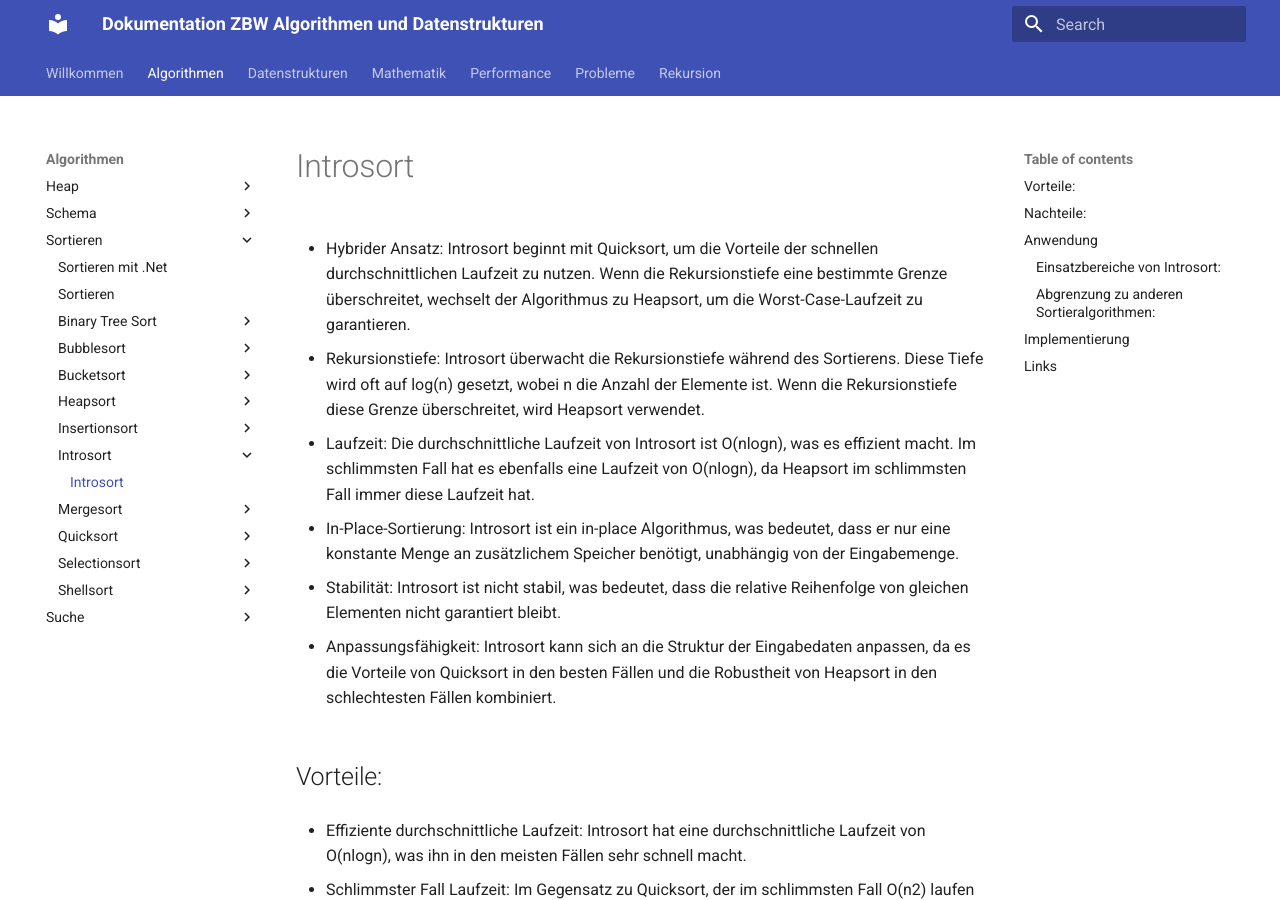
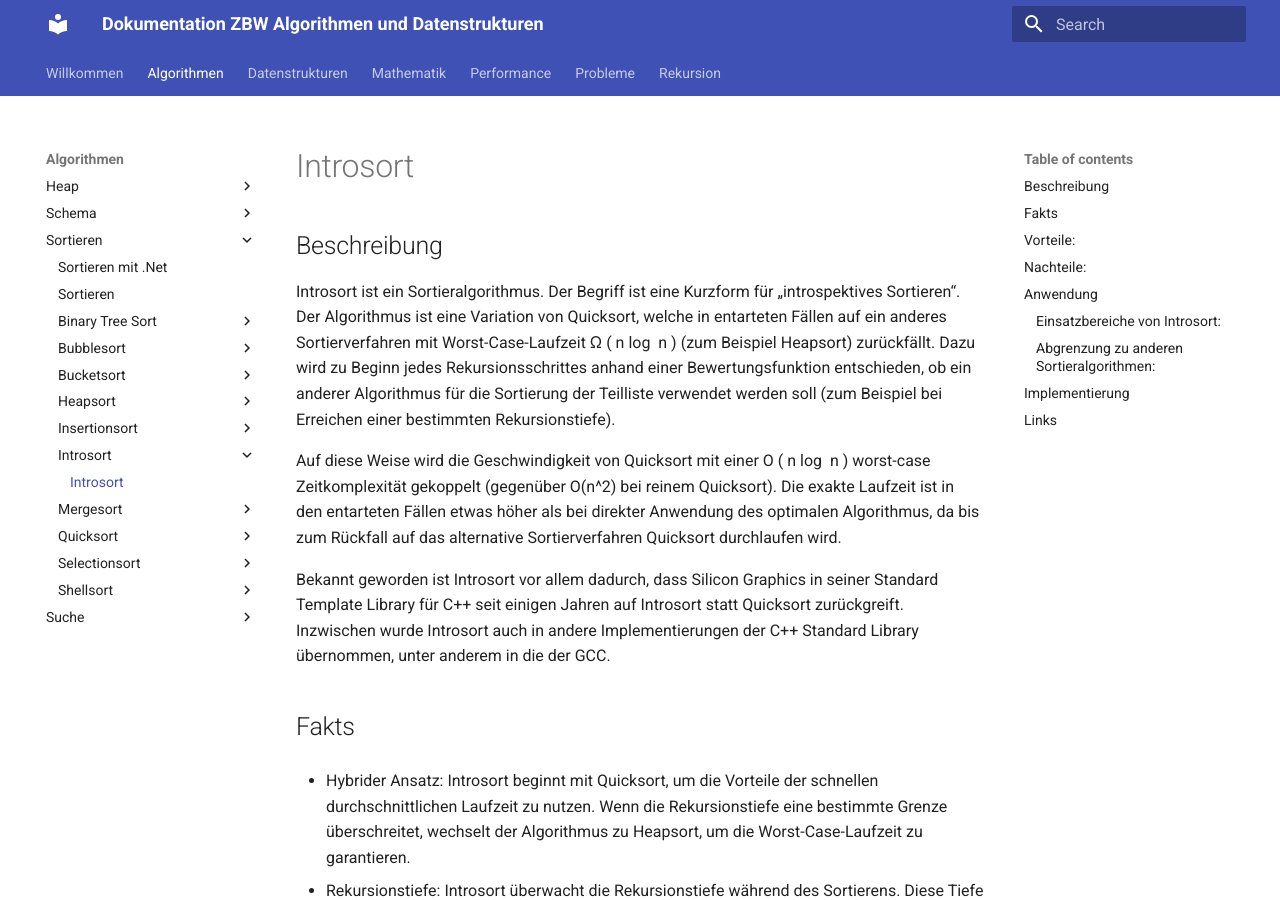
Before and after one commit to tsolenthaler/zbwAlgDs, an MkDocs documentation site: the page built from docs/algorithmen/sortieren/Introsort/Introsort.md, in a window 1280 px wide and 900 px high. Built offline with MkDocs 1.6.1 and Material for MkDocs 9.7.7, drawn with Linux system fonts in a browser that asks for light colours.

Commit message:
add description and facts section to Introsort documentation

```diff
--- a/docs/algorithmen/sortieren/Introsort/Introsort.md
+++ b/docs/algorithmen/sortieren/Introsort/Introsort.md
@@ -1,4 +1,13 @@
 # Introsort
+
+## Beschreibung
+Introsort ist ein Sortieralgorithmus. Der Begriff ist eine Kurzform für „introspektives Sortieren“. Der Algorithmus ist eine Variation von Quicksort, welche in entarteten Fällen auf ein anderes Sortierverfahren mit Worst-Case-Laufzeit Ω ( n log ⁡ n ) (zum Beispiel Heapsort) zurückfällt. Dazu wird zu Beginn jedes Rekursionsschrittes anhand einer Bewertungsfunktion entschieden, ob ein anderer Algorithmus für die Sortierung der Teilliste verwendet werden soll (zum Beispiel bei Erreichen einer bestimmten Rekursionstiefe).
+
+Auf diese Weise wird die Geschwindigkeit von Quicksort mit einer O ( n log ⁡ n ) worst-case Zeitkomplexität gekoppelt (gegenüber O(n^2) bei reinem Quicksort). Die exakte Laufzeit ist in den entarteten Fällen etwas höher als bei direkter Anwendung des optimalen Algorithmus, da bis zum Rückfall auf das alternative Sortierverfahren Quicksort durchlaufen wird.
+
+Bekannt geworden ist Introsort vor allem dadurch, dass Silicon Graphics in seiner Standard Template Library für C++ seit einigen Jahren auf Introsort statt Quicksort zurückgreift. Inzwischen wurde Introsort auch in andere Implementierungen der C++ Standard Library übernommen, unter anderem in die der GCC.
+
+## Fakts
 
 * Hybrider Ansatz: Introsort beginnt mit Quicksort, um die Vorteile der schnellen durchschnittlichen Laufzeit zu nutzen. Wenn die Rekursionstiefe eine bestimmte Grenze überschreitet, wechselt der Algorithmus zu Heapsort, um die Worst-Case-Laufzeit zu garantieren.
 
```
